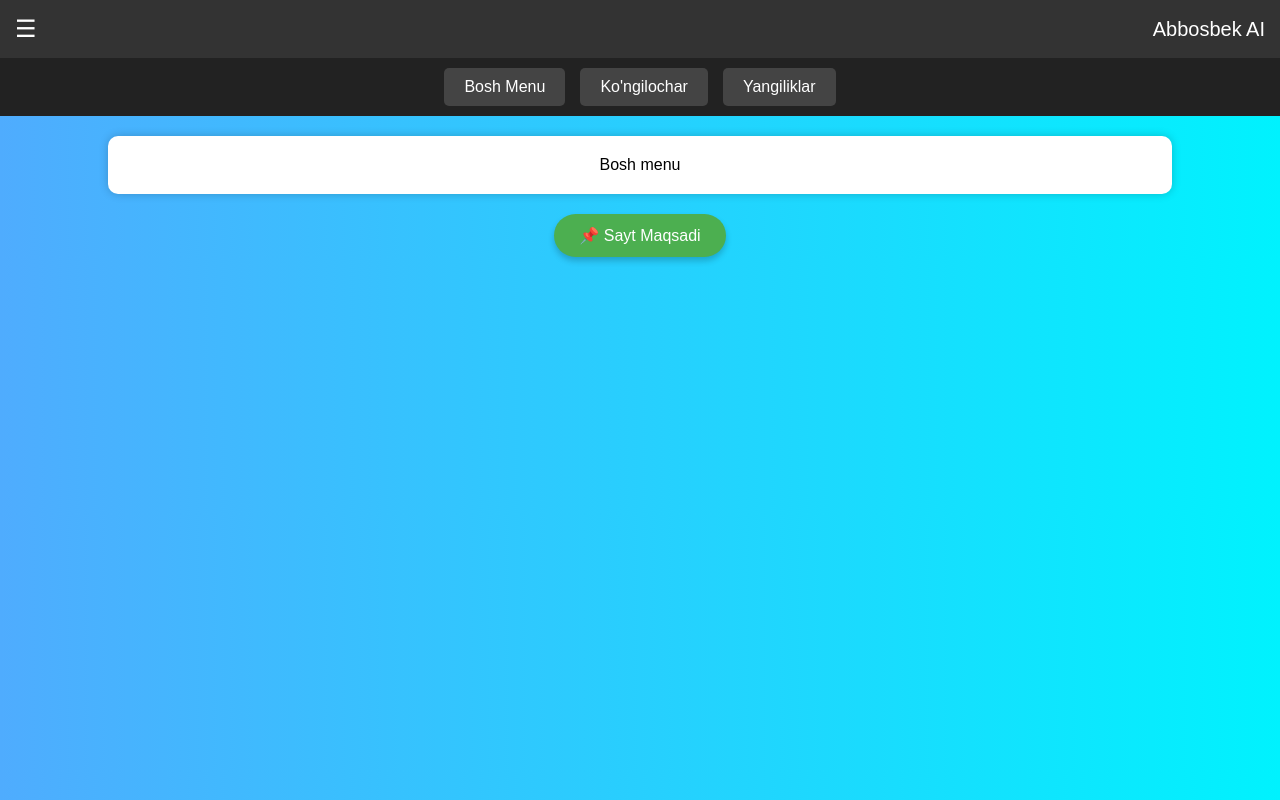
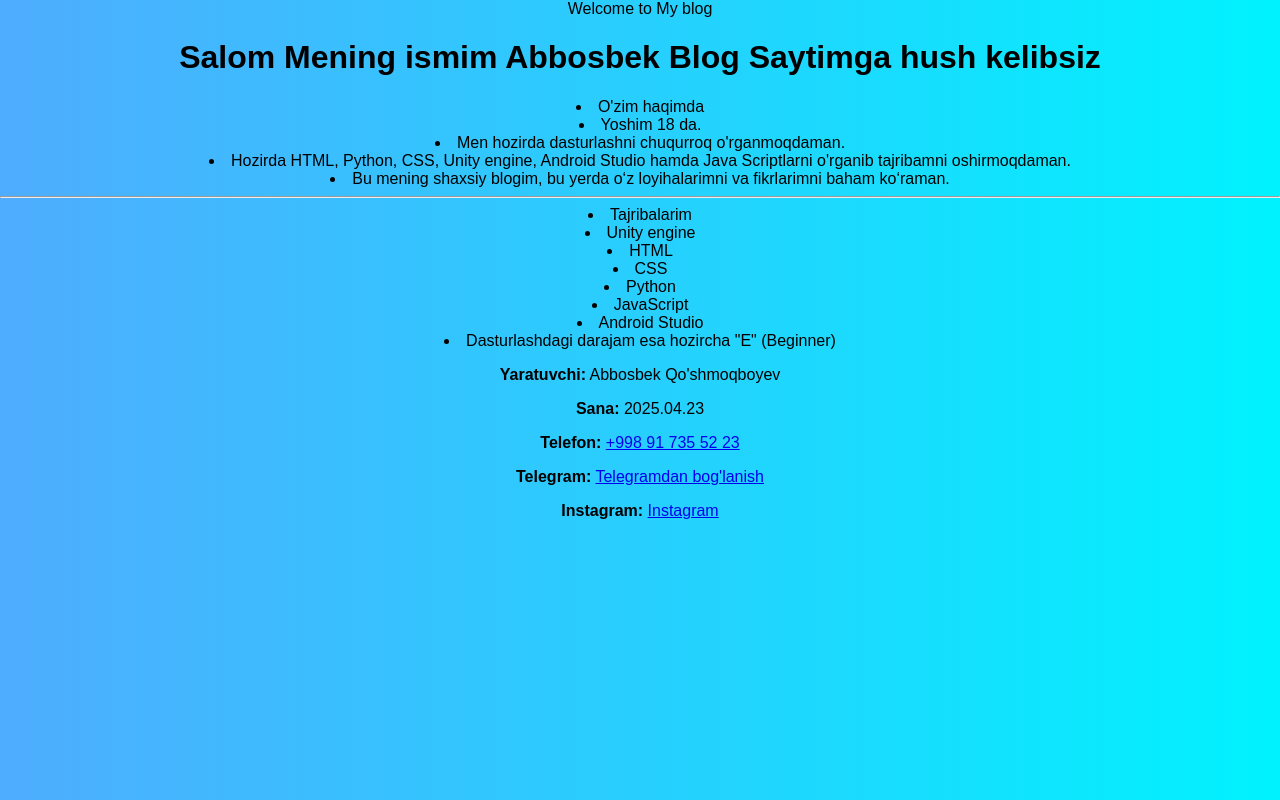
Before and after one commit to AbbosbekAi/myblog, a plain HTML site: page index.html in a window 1280 px wide. Drawn offline with Linux system fonts and the light colour scheme.

Commit message:
index.html

```diff
--- a/index.html
+++ b/index.html
@@ -1,93 +1,94 @@
 <!DOCTYPE html>
-<html lang="uz">
+<html>
     <head>
-    <meta charset="UTF-8">
+        <title>Blog Web Sayt</title>
+        <link rel="stylesheet" href="style.css">
         <meta name="viewport" content="width=device-width, initial-scale=1.0">
-    <meta name="description" content="Bu sayt 18 yoshli dasturchi tomonidan yaratildi!">
-    <title>Mening Saytim</title>
-    <link rel="stylesheet" href="style.css">
     </head>
     <body>
-    <header>
-        <span class="menu-icon" onclick="toggleMenu()">☰</span>
-        <span class="center">Abbosbek AI</span>
-    </header>
 
-    <nav>
-        <a href="#home" onclick="showSection('home')">Bosh Menu</a>
-        <a href="game.html" onclick="showSection('games')">Ko'ngilochar</a>
-        <a href="news.html" onclick="showSection('news')">Yangiliklar</a>
-    </nav>
-
-    <div id="sidebar" class="sidebar">
-        <span class="close-btn" onclick="toggleMenu()">❌</span>
-        <a href="#darkmode" onclick="toggleDarkMode()">Qorong‘i Rejim 🌙 (beta)</a>
-        <p class="Bosh"><a href="https://t.me/zuPREDATOR" target="_blank">Bog'lanish</a></p>
-        <a href="about.html" target="_blank">About</a>
-        <a href="faq.html" target="_blank">FAQ</a>
+    <!--Typing yozish-->
+        <div class="yozish">
+            <div class="welcome", id="animatsiya">
+                Welcome to My blog
+            </div>
         </div>
 
-    <section id="home">Bosh menu</section>
-    <section id="games">O‘yinlar sahifasi.</section>
-    <section id="news">Yangiliklar bu yerda chiqadi.</section>
+    <!--O'zim haqimda-->
+        <div class="myabout">
+            <h1 class="hello">Salom Mening ismim Abbosbek Blog Saytimga hush kelibsiz</h1>
 
-    <!-- Bu kod Bosh sahifaning kodi-->
-    <a href="maqsad.html">
-    <button style="
-      background-color: #4CAF50;
-      color: white;
-      padding: 12px 25px;
-      font-size: 16px;
-      border: none;
-      border-radius: 50px;
-      cursor: pointer;
-      box-shadow: 0 4px 6px rgba(0,0,0,0.2);
-    ">
-      📌 Sayt Maqsadi
-    </button>
-    </a>
+            <div class="my">
+                <li id="my">O'zim haqimda</li>
+                <li class="balandlik">
+                    Yoshim 18 da.
+                </li>
+                <li class="balandlik">
+                    Men hozirda dasturlashni chuqurroq o'rganmoqdaman.
+                </li>
+                <li class="balandlik">
+                    Hozirda HTML, Python, CSS, Unity engine, Android Studio hamda Java Scriptlarni o'rganib tajribamni oshirmoqdaman.
+                </li>
+                <li class="balandlik">
+                    Bu mening shaxsiy blogim, bu yerda o‘z loyihalarimni va fikrlarimni baham ko‘raman.
+                </li>
+            </div>
 
-    <!-- Bu Game menuning kodi-->
+            <hr>
 
+            <!-- Tajribam -->
+            <div class="experience">
+                <li id="my">Tajribalarim</li>
+                <li class="balandlik">
+                    Unity engine
+                    <div class="progres-bar">
+                        <div class="progres" style="width: 72%;"></div>
+                    </div>
+                </li>
+                <li class="balandlik">
+                    HTML
+                    <div class="progres-bar">
+                        <div class="progres" style="width: 26%;"></div>
+                    </div>
+                </li>
+                <li class="balandlik">
+                    CSS
+                    <div class="progres-bar">
+                        <div class="progres" style="width: 29%;"></div>
+                    </div>
+                </li>
+                <li class="balandlik">
+                    Python
+                    <div class="progres-bar">
+                        <div class="progres" style="width: 44%;"></div>
+                    </div>
+                </li>
+                <li class="balandlik">
+                    JavaScript
+                    <div class="progres-bar">
+                        <div class="progres" style="width: 11%;"></div>
+                    </div>
+                </li>
+                <li class="balandlik">
+                    Android Studio
+                    <div class="progres-bar">
+                        <div class="progres" style="width: 33%;"></div>
+                    </div>
+                </li>
+                <li class="balandlik">
+                    Dasturlashdagi darajam esa hozircha "E" (Beginner)
+                </li>
+            </div>
+        </div>
 
-    <script>
-        // Sektsiyalarni ko'rsatish va yashirish
-        function showSection(sectionId) {
-            const sections = document.querySelectorAll('section');
-            sections.forEach(section => {
-                section.classList.remove('active');
-                section.style.display = "none";
-            });
-
-            const activeSection = document.getElementById(sectionId);
-            activeSection.style.display = "block";
-            setTimeout(() => {
-                activeSection.classList.add('active');
-            }, 10);
-
-            window.location.hash = sectionId;
-        }
-
-        // Sidebar menyuni ochish/yopish
-        function toggleMenu() {
-            const sidebar = document.getElementById('sidebar');
-            if (sidebar.style.left === '0px') {
-                sidebar.style.left = '-250px';
-            } else {
-                sidebar.style.left = '0px';
-            }
-        }
-
-        // Qorong'u rejimni o'zgartirish
-        function toggleDarkMode() {
-            document.body.classList.toggle('dark-mode');
-        }
-
-        // Sahifa yuklanganda avtomatik ravishda sektsiyani ko'rsatish
-        window.onload = function () {
-            let sectionId = window.location.hash.substring(1) || 'home';
-            showSection(sectionId);
-        };
-    </script>
+        <footer>
+            <div class="footeryordamchi">
+                <p class="name"><strong>Yaratuvchi:</strong> Abbosbek Qo'shmoqboyev</p>
+                <p class="name"><strong>Sana:</strong> 2025.04.23 </p>
+                <p><strong>Telefon:</strong> <a href="tel:+998917355223">  +998 91 735 52 23</a></p>
+                <p><strong>Telegram:</strong> <a href="https://t.me/zuPREDATOR"> Telegramdan bog'lanish</a></p>
+                <p><strong>Instagram:</strong> <a href="https://www.instagram.com/abbosbek_0223"> Instagram</a></p>
+            </div>
+        </footer>
     </body>
 </html>
```
Lines whose indentation alone changed are shown as unchanged.
